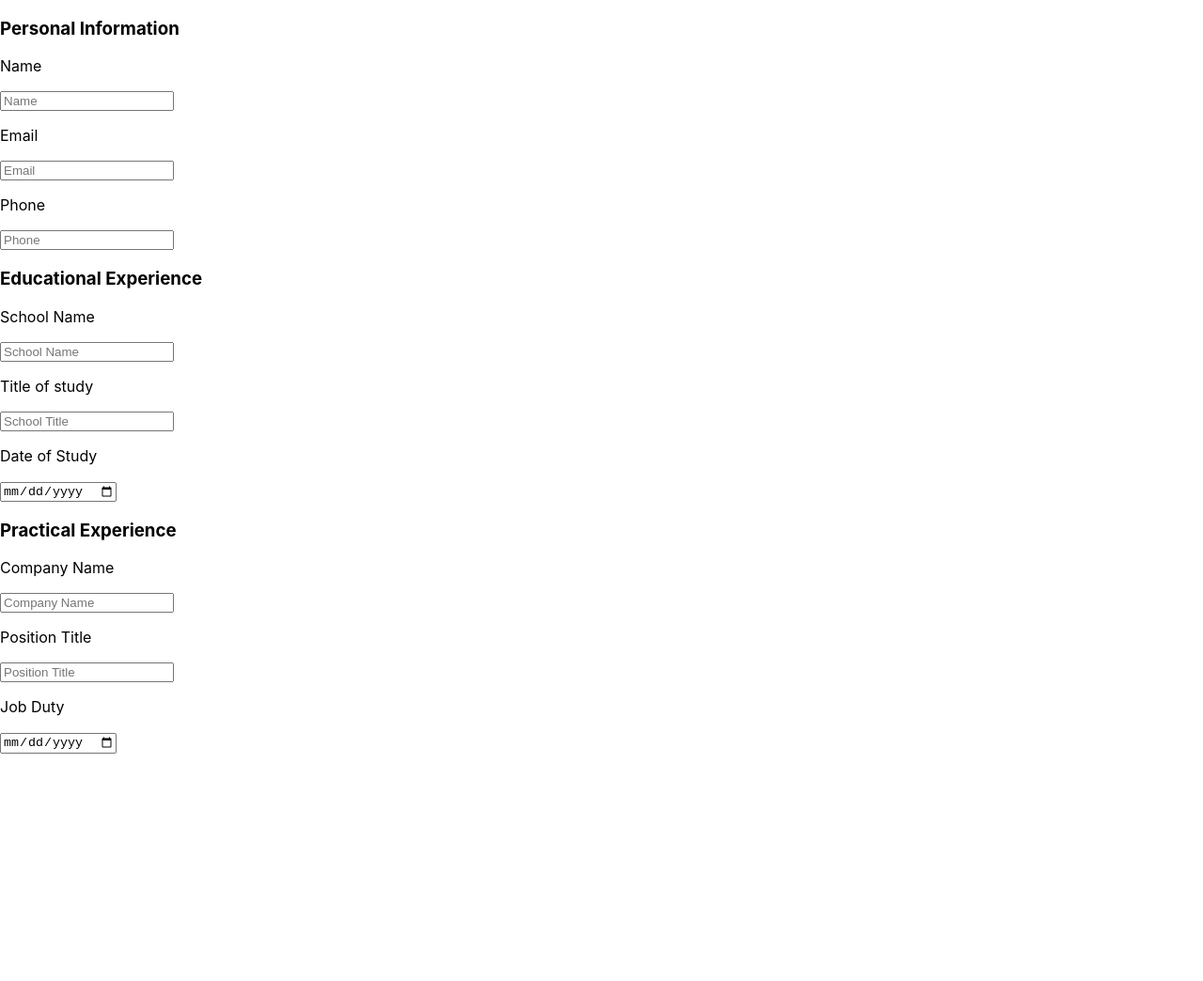
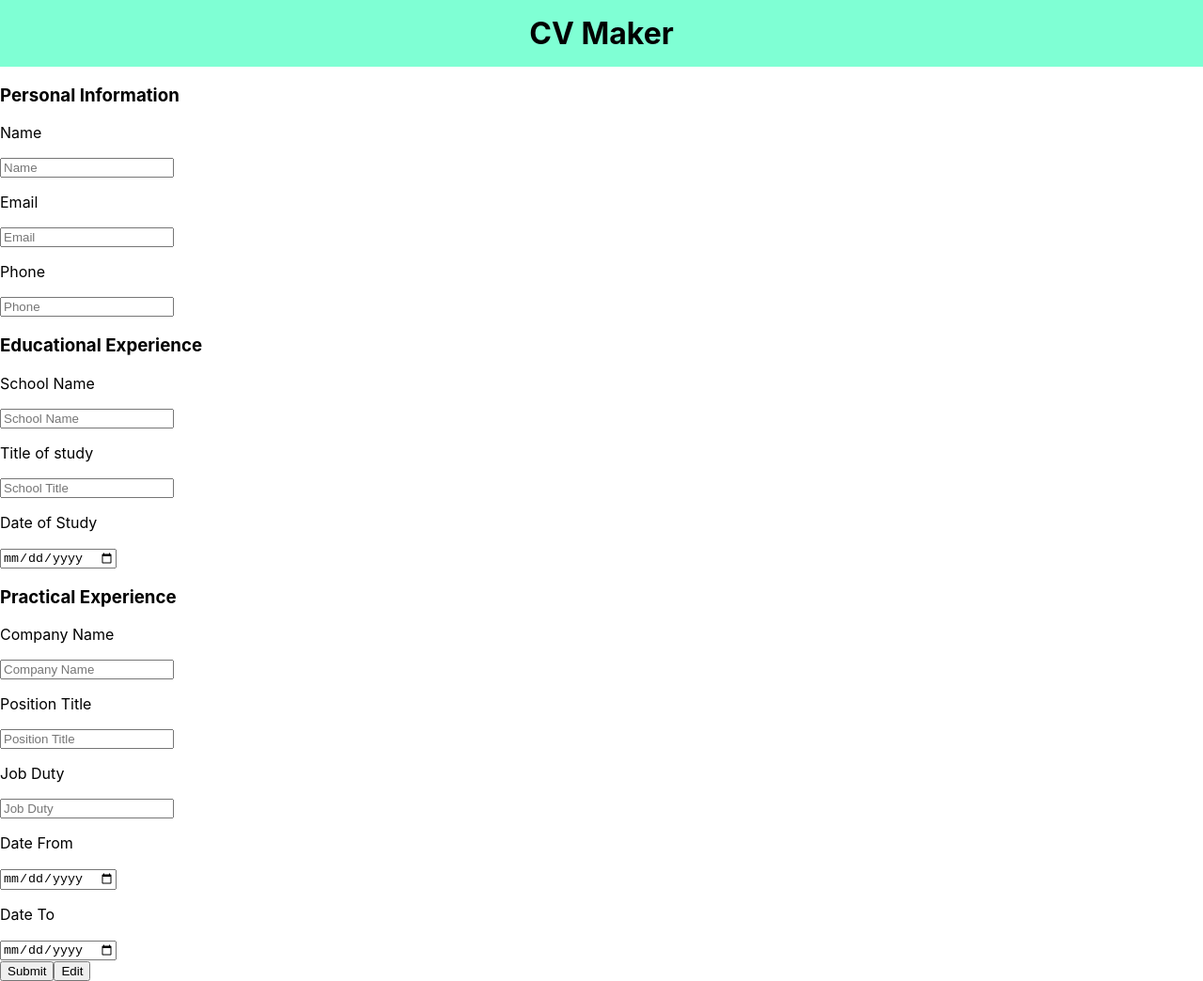
Before and after one commit to hychanbn1009/cv-project, a React (Create React App) app: page / in a window 1280 px wide. Shown: the whole page at 94% size. Before the commit the page ends 802 px from the top, so only its background shows below. Built offline with nearby package versions, Linux system fonts and the light colour scheme.

Commit message:
empty form

```diff
--- /dev/null
+++ b/src/App.css
@@ -0,0 +1,7 @@
+.title{
+    background-color: aquamarine;
+    font-size: xx-large;
+    text-align: center;
+    font-weight: bold;
+    padding: 1rem;
+}
--- a/src/App.js
+++ b/src/App.js
@@ -1,9 +1,11 @@
 import React,{Component} from "react";
+import './App.css'
 
 class App extends Component  {
   render(){
     return (
       <div>
+        <div className='title'>CV Maker</div>
         <form>
           <div className='personalInfo'>
             <h3>Personal Information</h3>
@@ -30,8 +32,14 @@ class App extends Component  {
             <p>Position Title</p>
             <input type='text' id='positionTitle' placeholder='Position Title'/>
             <p>Job Duty</p>
-            <input type='date' id='duty' placeholder='Job Duty'/>
+            <input type='text' id='duty' placeholder='Job Duty'/>
+            <p>Date From</p>
+            <input type='date' id='dateFrom' placeholder='Date From'/>
+            <p>Date To</p>
+            <input type='date' id='dateTo' placeholder='Date To'/>
           </div>
+          <button type="submit">Submit</button>
+          <button type="button">Edit</button>
         </form>
       </div>
     );
```
